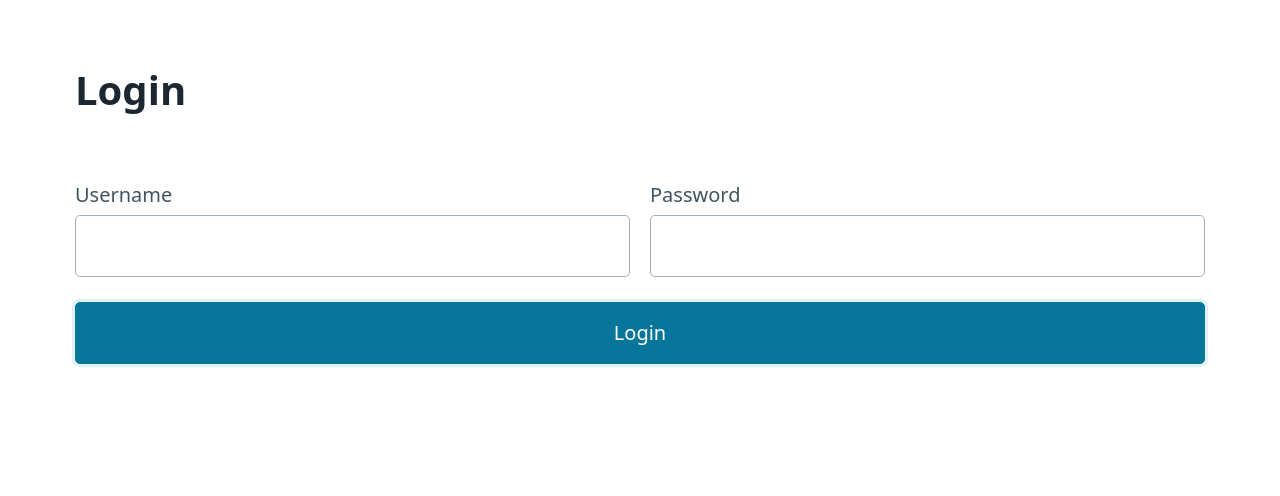
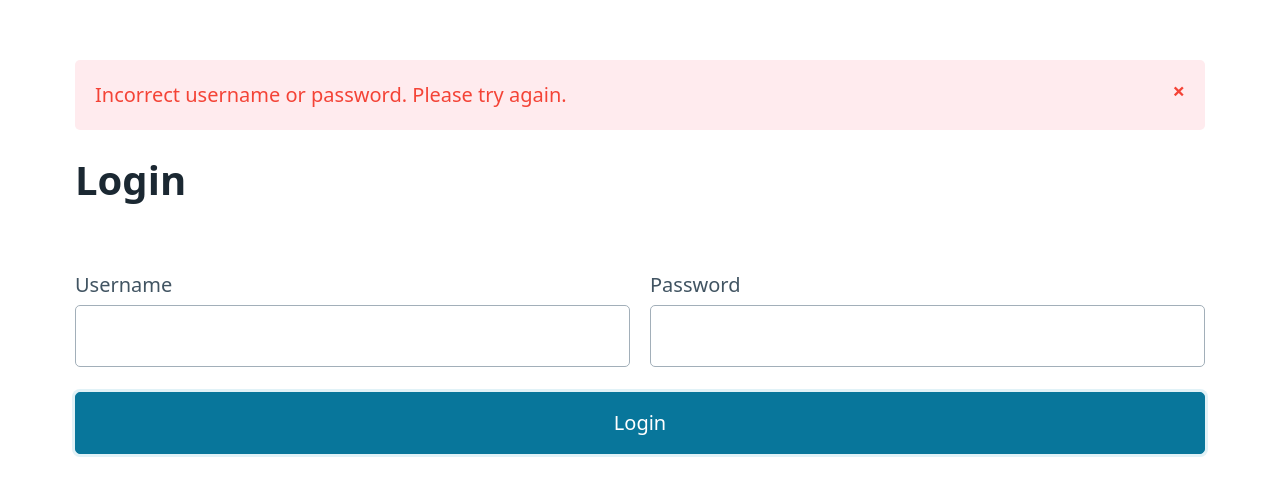
Before and after one commit to josenaldo/fso2022-bloglist-frontend, a React (Create React App) app: page / in a window 1280 px wide. Both pictures are taken after typing "Sample", "Sample123" into the empty fields and a click on the button "Login". Shown: the top 496 px of the page. Built offline with nearby package versions, Linux system fonts and the light colour scheme; no server answers.

Commit message:
:sparkles: feat: 5.4: bloglist frontend, step4
Notification alert

```diff
--- a/src/App.js
+++ b/src/App.js
@@ -5,11 +5,14 @@ import blogService from 'services/blogs'
 
 import BlogList from 'components/BlogList'
 import LoginForm from 'components/LoginForm'
+import Alert from 'components/Alert'
+import { ALERT_TYPE } from 'components/Alert'
 
 import './App.css'
 
 const App = () => {
   const [user, setUser] = React.useState(null)
+  const [message, setMessage] = React.useState()
 
   React.useEffect(() => {
     const loggedUserJSON = window.localStorage.getItem(
@@ -40,7 +43,10 @@ const App = () => {
     } catch (exception) {
       setUser(null)
       blogService.setToken(null)
-      console.log('wrong credentials', exception)
+      setMessage({
+        type: ALERT_TYPE.ERROR,
+        content: 'Incorrect username or password. Please try again.',
+      })
     }
   }
 
@@ -51,6 +57,7 @@ const App = () => {
 
   return (
     <main className="container">
+      <Alert message={message} setMessage={setMessage} />
       {user === null ? (
         <div>
           <h1>Login</h1>
@@ -70,7 +77,7 @@ const App = () => {
               Logout
             </a>
           </p>
-          <BlogList />
+          <BlogList message={message} setMessage={setMessage} />
         </div>
       )}
     </main>
--- /dev/null
+++ b/src/components/Alert.css
@@ -0,0 +1,57 @@
+.alert {
+  padding: 1rem 1rem;
+  border-radius: 0.25rem;
+  margin-bottom: 1rem;
+}
+
+.close-btn {
+  margin-left: 15px;
+  font-weight: bold;
+  float: right;
+  font-size: 22px;
+  line-height: 20px;
+  cursor: pointer;
+  transition: 0.3s;
+}
+
+.close-btn:hover {
+  color: rgba(0, 0, 0, 0.5) !important;
+  transform: scale(1.2) !important;
+  transition: 0.3s;
+}
+
+.close-btn:focus {
+  outline: none;
+}
+
+.close-btn:active {
+  transition: 0.3s;
+  transform: scale(0.9) !important;
+}
+
+.alert-success {
+  background-color: #e8f5e9;
+}
+
+.alert p {
+  margin: 0;
+}
+
+.alert p.details {
+  font-size: 0.8rem;
+  margin-top: 0.5rem;
+}
+
+.alert-success p,
+.alert-success span {
+  color: #4caf50 !important;
+}
+
+.alert-error {
+  background-color: #ffebee;
+}
+
+.alert-error p,
+.alert-error span {
+  color: #f44336 !important;
+}
--- /dev/null
+++ b/src/components/Alert.js
@@ -0,0 +1,49 @@
+import React from 'react'
+import PropTypes from 'prop-types'
+import './Alert.css'
+
+const ALERT_TYPE = {
+  SUCCESS: 'success',
+  ERROR: 'error',
+  INFO: 'info',
+}
+
+const Alert = ({ message, setMessage }) => {
+  React.useEffect(() => {
+    const timer = setTimeout(() => {
+      setMessage(null)
+    }, 5000)
+
+    return () => clearTimeout(timer)
+  }, [message])
+
+  const closeAlert = () => {
+    setMessage(null)
+  }
+
+  if (!message) {
+    return null
+  }
+
+  return (
+    <div className={`alert alert-${message.type}`}>
+      <span className="close-btn" onClick={closeAlert}>
+        &times;
+      </span>
+      <p>{message.content}</p>
+      {message.details && <p className="details">{message.details}</p>}
+    </div>
+  )
+}
+
+Alert.propTypes = {
+  message: PropTypes.shape({
+    type: PropTypes.oneOf(Object.values(ALERT_TYPE)).isRequired,
+    content: PropTypes.string.isRequired,
+    details: PropTypes.string,
+  }),
+  setMessage: PropTypes.func.isRequired,
+}
+
+export { ALERT_TYPE }
+export default Alert
--- a/src/components/BlogList.js
+++ b/src/components/BlogList.js
@@ -1,10 +1,14 @@
 import React from 'react'
-import Blog from 'components/Blog'
+import PropTypes from 'prop-types'
 
-import BlogForm from 'components/BlogForm'
 import blogService from 'services/blogs'
 
-const BlogList = () => {
+import { ALERT_TYPE } from 'components/Alert'
+
+import Blog from 'components/Blog'
+import BlogForm from 'components/BlogForm'
+
+const BlogList = ({ message, setMessage }) => {
   const [blogs, setBlogs] = React.useState([])
 
   React.useEffect(() => {
@@ -17,8 +21,20 @@ const BlogList = () => {
   }, [])
 
   const createBlog = async (blog) => {
-    const newBlog = await blogService.create(blog)
-    setBlogs(blogs.concat(newBlog))
+    try {
+      const newBlog = await blogService.create(blog)
+      setBlogs(blogs.concat(newBlog))
+      setMessage({
+        type: ALERT_TYPE.SUCCESS,
+        content: `A new blog addes: '${blog.title} '`,
+      })
+    } catch (exception) {
+      setMessage({
+        type: ALERT_TYPE.ERROR,
+        content: 'Error creating blog. Please try again.',
+        details: exception.message,
+      })
+    }
   }
 
   return (
@@ -30,4 +46,12 @@ const BlogList = () => {
   )
 }
 
+BlogList.propTypes = {
+  message: PropTypes.shape({
+    type: PropTypes.oneOf(Object.values(ALERT_TYPE)).isRequired,
+    content: PropTypes.string.isRequired,
+  }),
+  setMessage: PropTypes.func.isRequired,
+}
+
 export default BlogList
--- a/src/components/LoginForm.js
+++ b/src/components/LoginForm.js
@@ -8,14 +8,9 @@ const LoginForm = ({ login, logout }) => {
   const handleLogin = async (event) => {
     event.preventDefault()
 
-    try {
-      login({ username, password })
-      setUsername('')
-      setPassword('')
-    } catch (exception) {
-      logout()
-      console.log('wrong credentials')
-    }
+    login({ username, password })
+    setUsername('')
+    setPassword('')
   }
 
   return (
```
